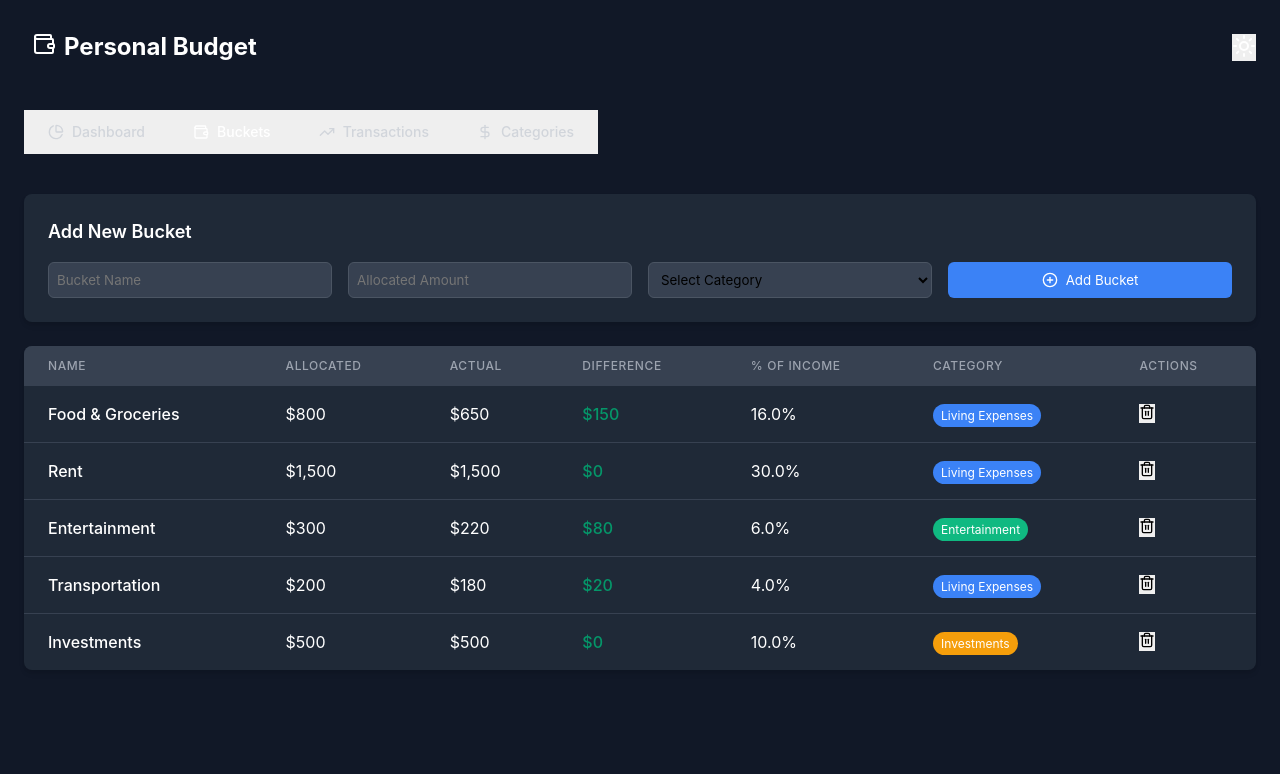
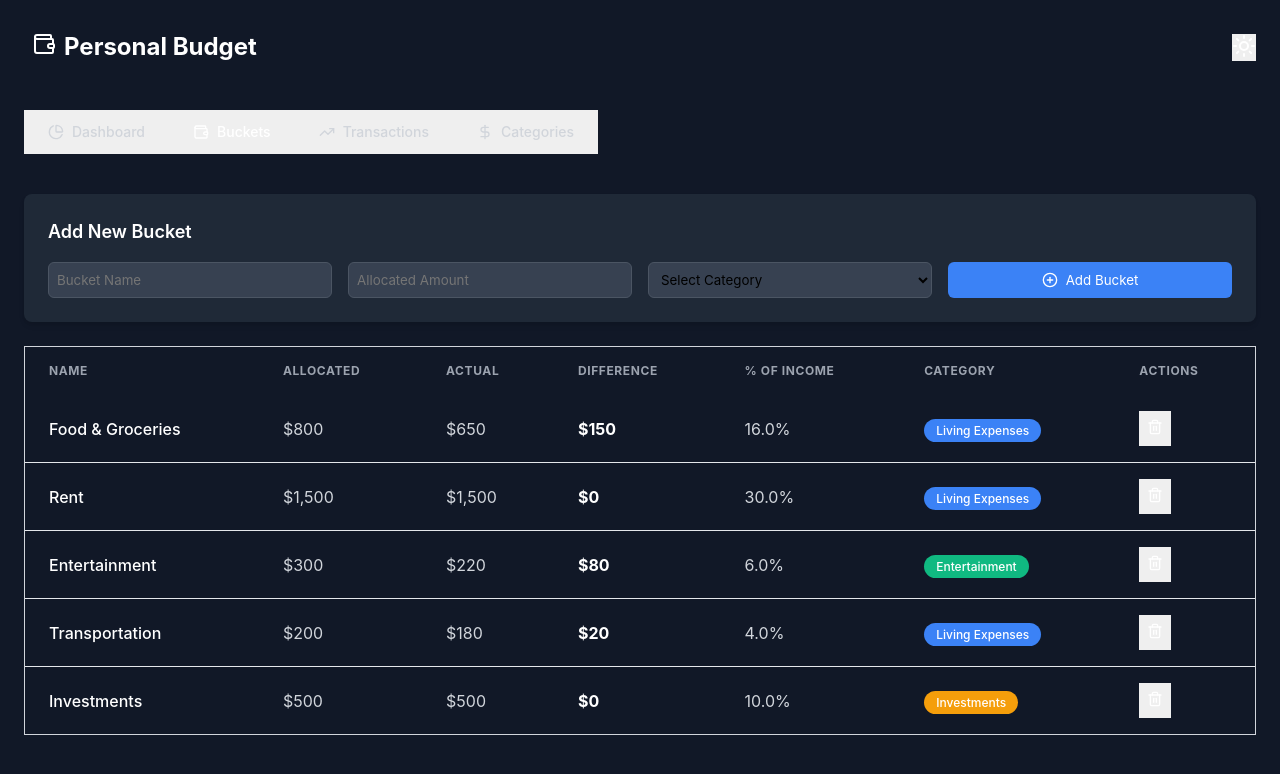
Before and after one commit to Simangaliso-Njabulo/budgeting-app, a React (Vite) app: page / in a window 1280 px wide. Both pictures are taken after a click on the button "Buckets". Shown: the top 774 px of the page. Built offline with nearby package versions, Linux system fonts and the light colour scheme.

Commit message:
Update BucketTable

```diff
--- a/src/components/BucketTable.tsx
+++ b/src/components/BucketTable.tsx
@@ -1,24 +1,12 @@
 // src/components/BucketTable.tsx
 import { Trash2 } from "lucide-react";
-
-interface Bucket {
-  id: string;
-  name: string;
-  allocated: number;
-  actual: number;
-  categoryId: string;
-}
-
-interface Category {
-  id: string;
-  name: string;
-  color: string;
-}
+import ActionButton from "./ActionButton";
+import type { Bucket, Category, Income } from "../types";
 
 interface BucketTableProps {
   buckets: Bucket[];
   categories: Category[];
-  income: { amount: number; savings: number };
+  income: Income;
   onDelete: (id: string) => void;
   darkMode: boolean;
 }
@@ -32,38 +20,43 @@ const BucketTable = ({
 }: BucketTableProps) => {
   return (
     <div
-      className={`rounded-lg shadow-md overflow-hidden ${
-        darkMode ? "bg-gray-800" : "bg-white"
+      className={`rounded-2xl shadow-2xl overflow-hidden transition-all duration-500 ${
+        darkMode
+          ? "bg-gradient-to-br from-gray-800 to-gray-900 border border-gray-700/50"
+          : "bg-gradient-to-br from-white to-gray-50 border border-gray-200"
       }`}
     >
       <div className="overflow-x-auto">
         <table className="w-full">
-          <thead className={`${darkMode ? "bg-gray-700" : "bg-gray-50"}`}>
+          <thead
+            className={`${
+              darkMode
+                ? "bg-gradient-to-r from-gray-700 to-gray-800"
+                : "bg-gradient-to-r from-gray-50 to-gray-100"
+            }`}
+          >
             <tr>
-              <th className="px-6 py-3 text-left text-xs font-medium uppercase tracking-wider">
-                Name
-              </th>
-              <th className="px-6 py-3 text-left text-xs font-medium uppercase tracking-wider">
-                Allocated
-              </th>
-              <th className="px-6 py-3 text-left text-xs font-medium uppercase tracking-wider">
-                Actual
-              </th>
-              <th className="px-6 py-3 text-left text-xs font-medium uppercase tracking-wider">
-                Difference
-              </th>
-              <th className="px-6 py-3 text-left text-xs font-medium uppercase tracking-wider">
-                % of Income
-              </th>
-              <th className="px-6 py-3 text-left text-xs font-medium uppercase tracking-wider">
-                Category
-              </th>
-              <th className="px-6 py-3 text-left text-xs font-medium uppercase tracking-wider">
-                Actions
-              </th>
+              {[
+                "Name",
+                "Allocated",
+                "Actual",
+                "Difference",
+                "% of Income",
+                "Category",
+                "Actions",
+              ].map((header) => (
+                <th
+                  key={header}
+                  className={`px-6 py-4 text-left text-xs font-bold uppercase tracking-wider ${
+                    darkMode ? "text-gray-300" : "text-gray-700"
+                  }`}
+                >
+                  {header}
+                </th>
+              ))}
             </tr>
           </thead>
-          <tbody className="divide-y divide-gray-200">
+          <tbody className="divide-y divide-gray-200/20">
             {buckets.map((bucket) => {
               const difference = bucket.allocated - bucket.actual;
               const percentage = (
@@ -75,39 +68,63 @@ const BucketTable = ({
               );
 
               return (
-                <tr key={bucket.id}>
-                  <td className="px-6 py-4 whitespace-nowrap font-medium">
+                <tr
+                  key={bucket.id}
+                  className="group hover:bg-black/5 transition-all duration-300"
+                >
+                  <td
+                    className={`px-6 py-4 whitespace-nowrap font-medium ${
+                      darkMode ? "text-white" : "text-gray-900"
+                    }`}
+                  >
                     {bucket.name}
                   </td>
-                  <td className="px-6 py-4 whitespace-nowrap">
+                  <td
+                    className={`px-6 py-4 whitespace-nowrap ${
+                      darkMode ? "text-gray-300" : "text-gray-600"
+                    }`}
+                  >
                     ${bucket.allocated.toLocaleString()}
                   </td>
-                  <td className="px-6 py-4 whitespace-nowrap">
+                  <td
+                    className={`px-6 py-4 whitespace-nowrap ${
+                      darkMode ? "text-gray-300" : "text-gray-600"
+                    }`}
+                  >
                     ${bucket.actual.toLocaleString()}
                   </td>
                   <td
-                    className={`px-6 py-4 whitespace-nowrap font-medium ${
-                      difference >= 0 ? "text-green-600" : "text-red-600"
+                    className={`px-6 py-4 whitespace-nowrap font-bold ${
+                      difference >= 0 ? "text-green-500" : "text-red-500"
                     }`}
                   >
                     ${difference.toLocaleString()}
                   </td>
-                  <td className="px-6 py-4 whitespace-nowrap">{percentage}%</td>
+                  <td
+                    className={`px-6 py-4 whitespace-nowrap ${
+                      darkMode ? "text-gray-300" : "text-gray-600"
+                    }`}
+                  >
+                    {percentage}%
+                  </td>
                   <td className="px-6 py-4 whitespace-nowrap">
                     <span
-                      className="px-2 py-1 text-xs rounded-full text-white"
+                      className="px-3 py-1 text-xs font-medium rounded-full text-white shadow-lg"
                       style={{ backgroundColor: category?.color }}
                     >
                       {category?.name}
                     </span>
                   </td>
                   <td className="px-6 py-4 whitespace-nowrap">
-                    <button
+                    <ActionButton
                       onClick={() => onDelete(bucket.id)}
-                      className="text-red-500 hover:text-red-700 transition-colors"
+                      variant="danger"
+                      size="sm"
+                      darkMode={darkMode}
+                      className="opacity-0 group-hover:opacity-100 transition-all duration-300"
                     >
                       <Trash2 className="h-4 w-4" />
-                    </button>
+                    </ActionButton>
                   </td>
                 </tr>
               );
```
